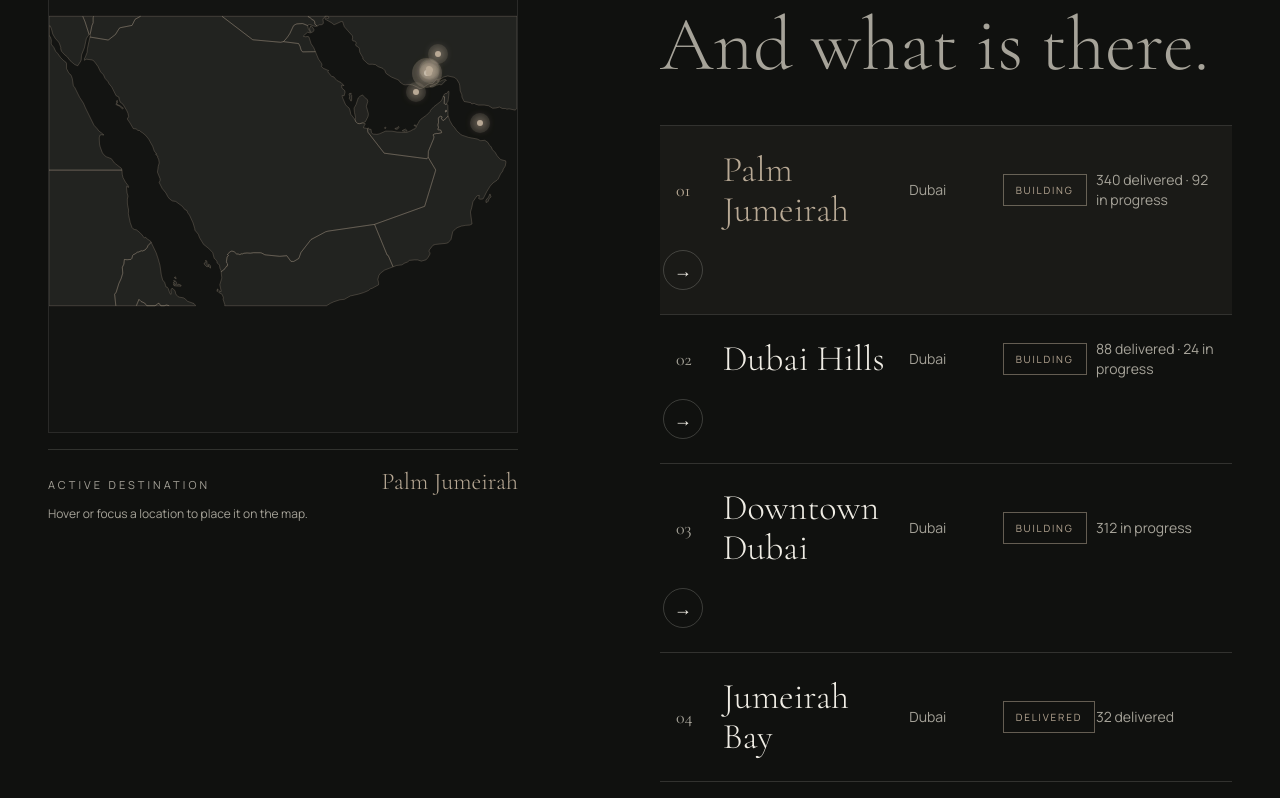
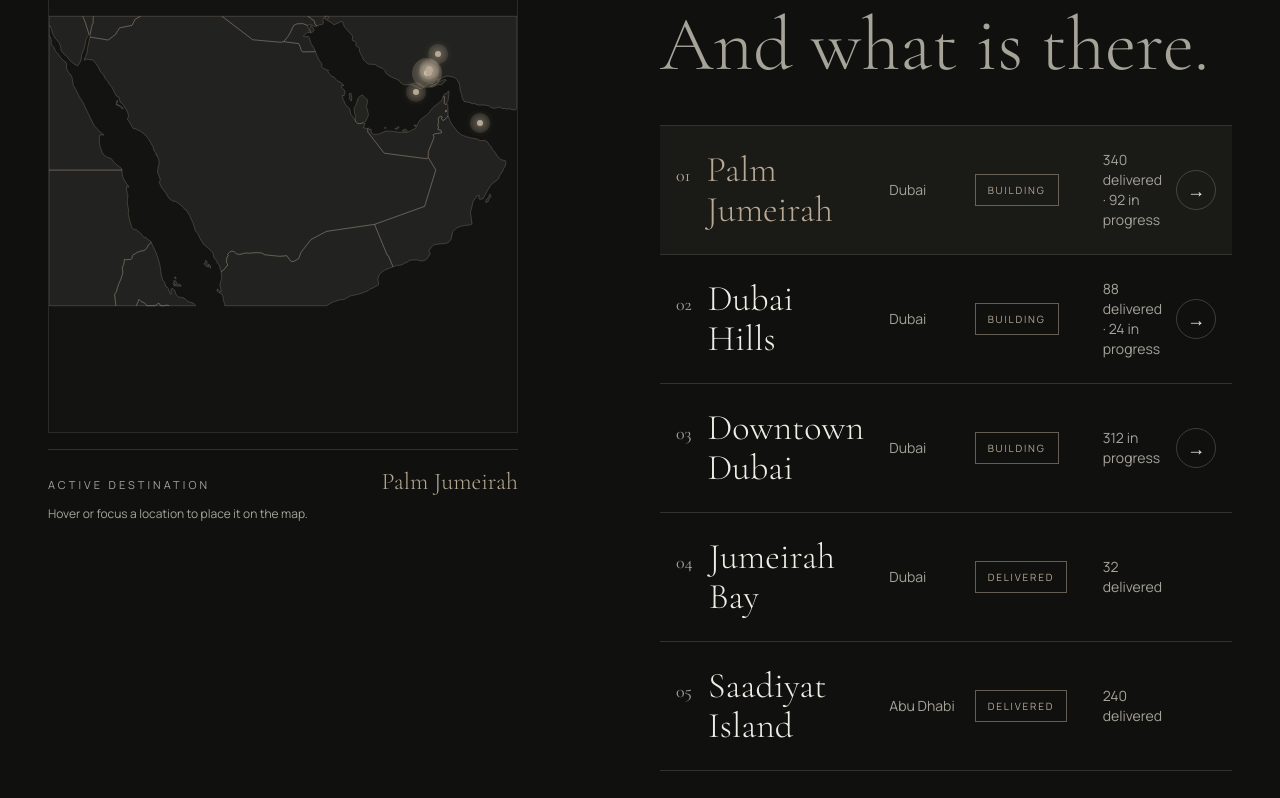
Before and after one commit to danishasifdev/oakhaven, a Vue app: page /locations in a window 1280 px wide. Shown: the part 1100-1898 px from the top of the page. Built offline with nearby package versions, Linux system fonts and the light colour scheme.

Commit message:
fix: enhance layout and styling for LocationsPage and DevelopmentsPage components

```diff
--- a/src/pages/DevelopmentsPage.vue
+++ b/src/pages/DevelopmentsPage.vue
@@ -189,7 +189,7 @@ const index = (value: number) => String(value).padStart(2, "0");
               @click="activeFilter = filter"
             >
               {{ filter }}
-              <span class="ml-2 text-[10px] opacity-60">{{
+              <span class="ml-2 text-[10px] opacity-80">{{
                 counts[filter]
               }}</span>
             </button>
--- a/src/pages/LocationsPage.vue
+++ b/src/pages/LocationsPage.vue
@@ -154,46 +154,48 @@ const index = (value: number) => String(value).padStart(2, "0");
                       ? `/developments/${location.projectSlug}`
                       : undefined
                   "
-                  class="group grid gap-3 px-4 py-6 transition-colors md:grid-cols-12 md:items-center md:gap-5"
+                  class="group relative grid gap-3 px-4 py-6 pr-16 transition-colors xl:grid-cols-12 xl:items-center xl:gap-5"
                   :class="
                     active === location.name
                       ? 'bg-sand/[0.06]'
                       : 'hover:bg-ivory/[0.03]'
                   "
                 >
+                  <span class="xl:col-span-5">
+                    <span class="flex items-baseline gap-4">
                       <span
-                    class="font-display text-lg transition-colors md:col-span-1"
+                        class="font-display text-lg transition-colors"
                         :class="
                           active === location.name ? 'text-sand' : 'text-muted'
                         "
                         aria-hidden="true"
                         >{{ index(locationIndex + 1) }}</span
                       >
-                  <span class="md:col-span-4">
                       <span
-                      class="block font-display text-3xl font-light transition-colors md:text-4xl"
+                        class="block font-display text-3xl font-light transition-colors xl:text-4xl"
                         :class="
                           active === location.name ? 'text-sand' : 'text-ivory'
                         "
                         >{{ location.name }}</span
                       >
-                    <span class="mt-1 block text-xs text-muted md:hidden">{{
+                    </span>
+                    <span class="mt-1 block text-xs text-muted xl:hidden">{{
                       location.region
                     }}</span>
                   </span>
                   <span
-                    class="hidden text-sm text-muted md:col-span-2 md:block"
+                    class="hidden text-sm text-muted xl:col-span-2 xl:block"
                     >{{ location.region }}</span
                   >
-                  <span class="md:col-span-2">
+                  <span class="xl:col-span-3">
                     <StatusChip :status="location.status" />
                   </span>
-                  <span class="text-sm text-muted md:col-span-3">{{
+                  <span class="text-sm text-muted xl:col-span-2">{{
                     location.homes
                   }}</span>
                   <span
                     v-if="location.projectSlug"
-                    class="hidden justify-self-end md:col-span-1 md:block"
+                    class="absolute right-4 top-6 xl:top-1/2 xl:-translate-y-1/2"
                   >
                     <span
                       class="inline-grid size-10 place-items-center rounded-full border border-ivory/20 text-lg transition-colors group-hover:border-sand group-hover:text-sand"
```
Lines whose indentation alone changed are shown as unchanged.
